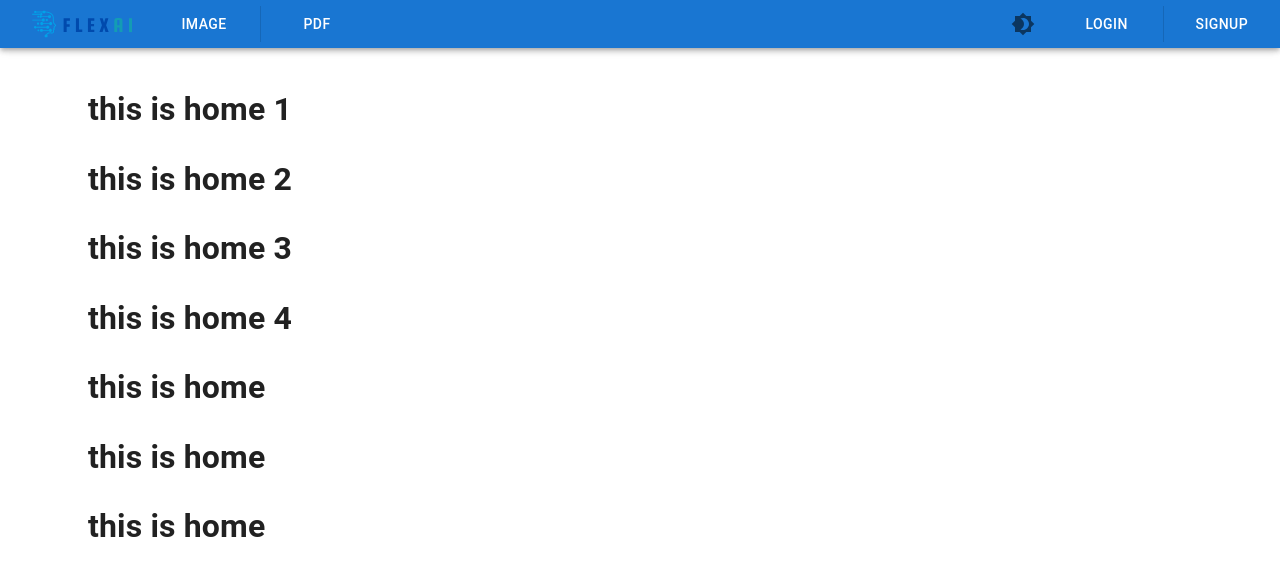
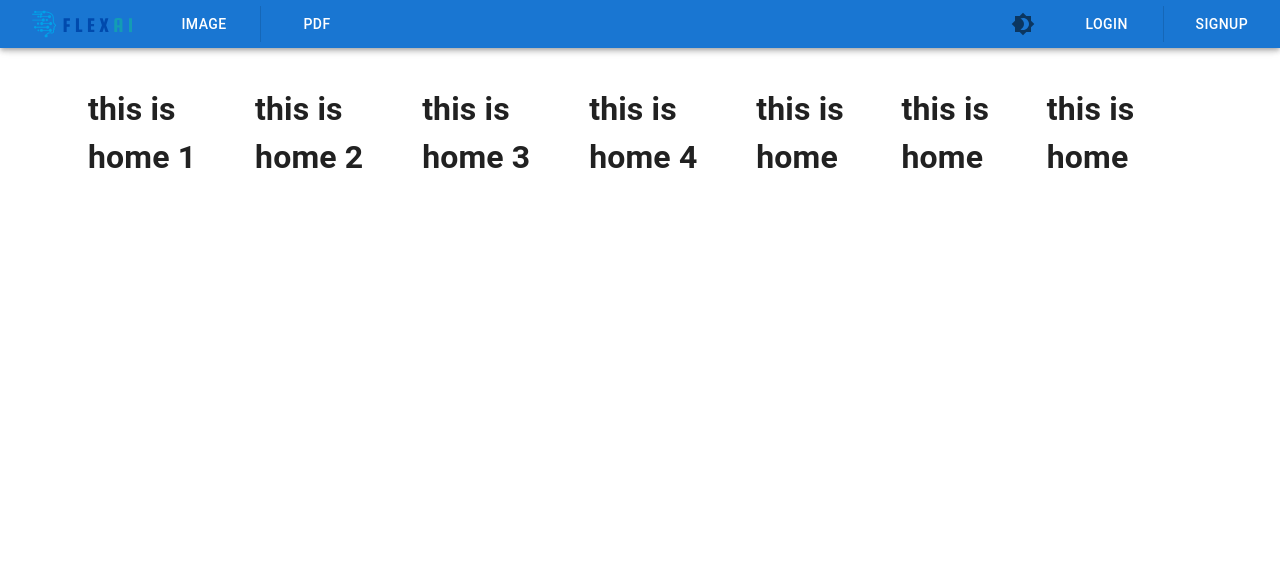
Before and after one commit to durbin-164/flexai_frontend, a React (Create React App) app: page / in a window 1280 px wide. Shown: the top 576 px of the page. Built offline with nearby package versions, Linux system fonts and the light colour scheme.

Commit message:
Fixed home page

```diff
--- a/src/component/home/index.tsx
+++ b/src/component/home/index.tsx
@@ -2,7 +2,7 @@ import { Container } from "@mui/material";
 
 export default function Home(){
     return (
-        <Container>
+        <Container sx = {{display:"flex"}}>
             <h1>this is home 1</h1>
             <h1>this is home 2</h1>
 
```
